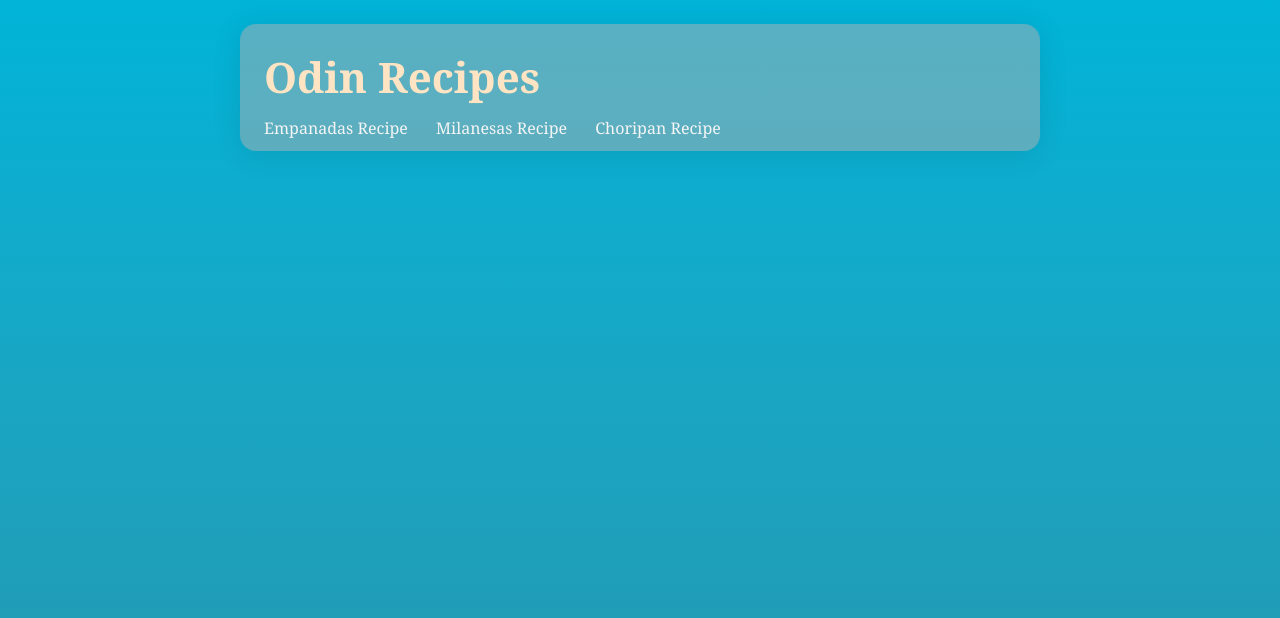
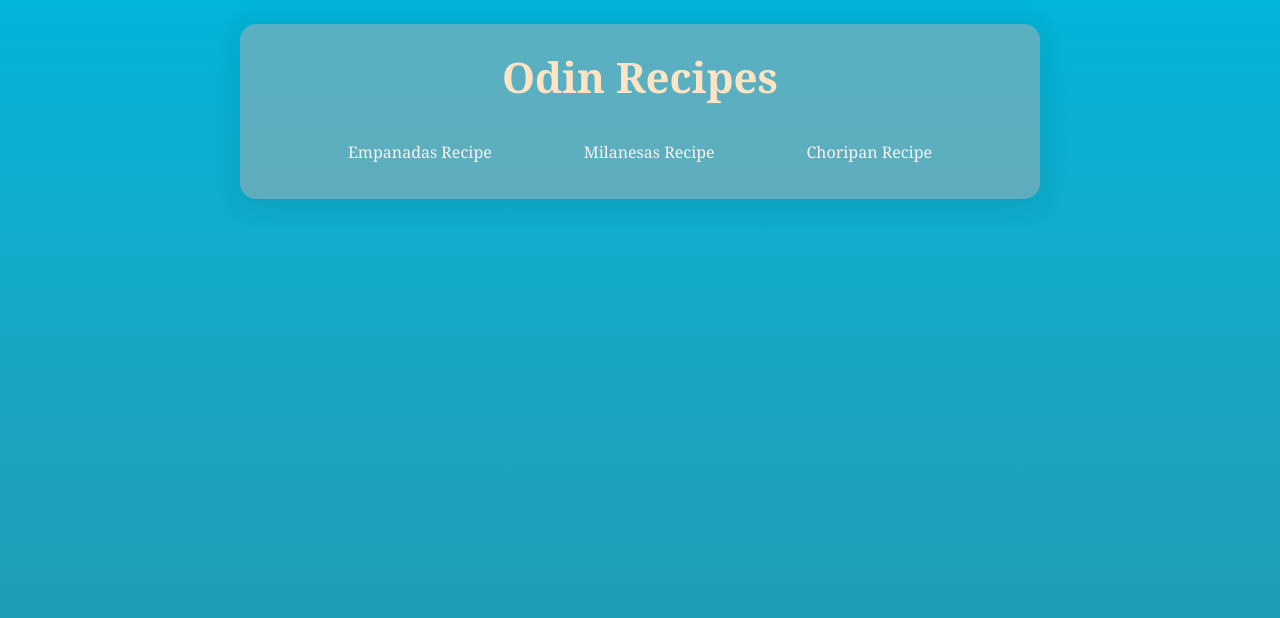
Before and after one commit to lucasrossi0/odin-recipes, a plain HTML site: page index.html in a window 1280 px wide. Drawn offline with Linux system fonts and the light colour scheme.

Commit message:
Added flexbox propertie on the links of the index.html page

```diff
--- a/assets/style.css
+++ b/assets/style.css
@@ -37,6 +37,11 @@ i {
   -webkit-backdrop-filter: blur(0px);
 }
 
+.links {
+  display: flex;
+  max-width: 700px;
+  margin: auto;}
+
 .title {
   font-size: 42px;
   font-weight: 700;
--- a/index.html
+++ b/index.html
@@ -9,13 +9,23 @@
       src="https://kit.fontawesome.com/99dfb5da93.js"
       crossorigin="anonymous"
     ></script>
+    <style>
+      .link {
+        flex: auto;
+        display: flex;
+        max-width: 100%;
+        justify-content: center;
+      }
+    </style>
   </head>
   <body style="height: 100vh">
     <div class="container">
-      <h1 class="title">Odin Recipes</h1>
-      <a class="link" href="recipes/empanadas.html">Empanadas Recipe</a>
-      <a class="link" href="recipes/milanesas.html">Milanesas Recipe</a>
-      <a class="link" href="recipes/choripan.html">Choripan Recipe</a>
+      <h1 class="title" style="text-align: center">Odin Recipes</h1>
+      <div class="links">
+        <a class="link" href="recipes/empanadas.html">Empanadas Recipe</a>
+        <a class="link" href="recipes/milanesas.html">Milanesas Recipe</a>
+        <a class="link" href="recipes/choripan.html">Choripan Recipe</a>
+      </div>
     </div>
   </body>
 </html>
```
